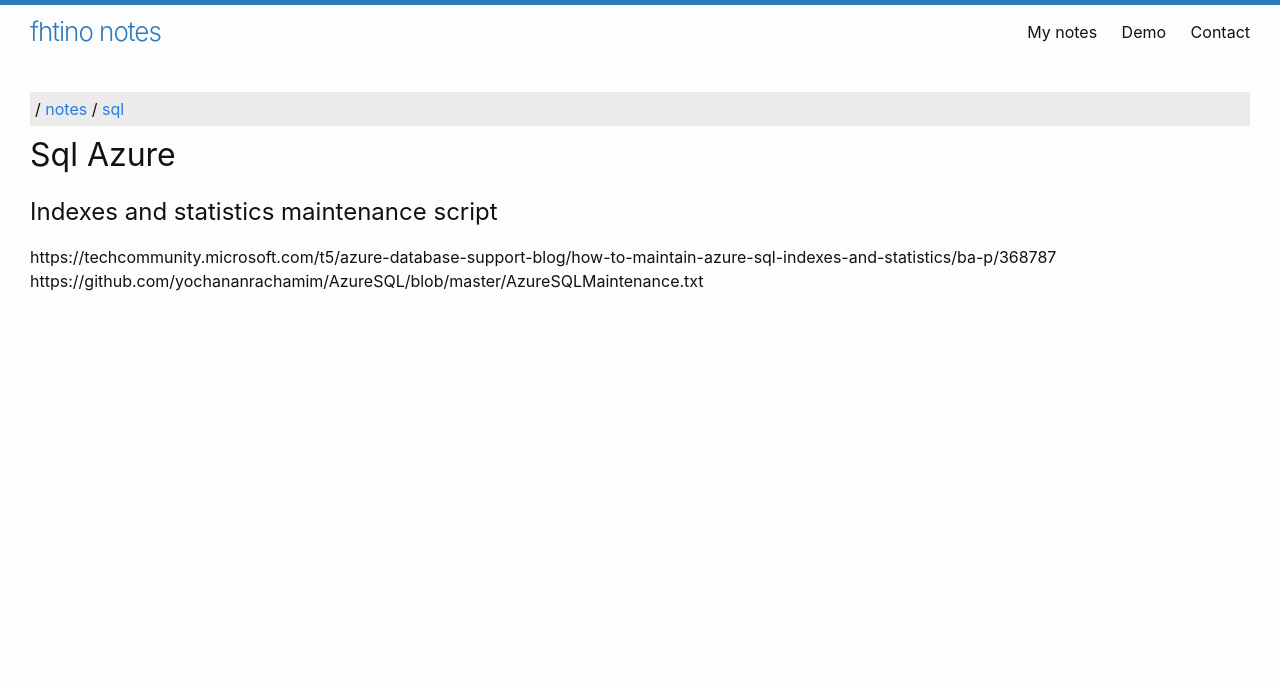
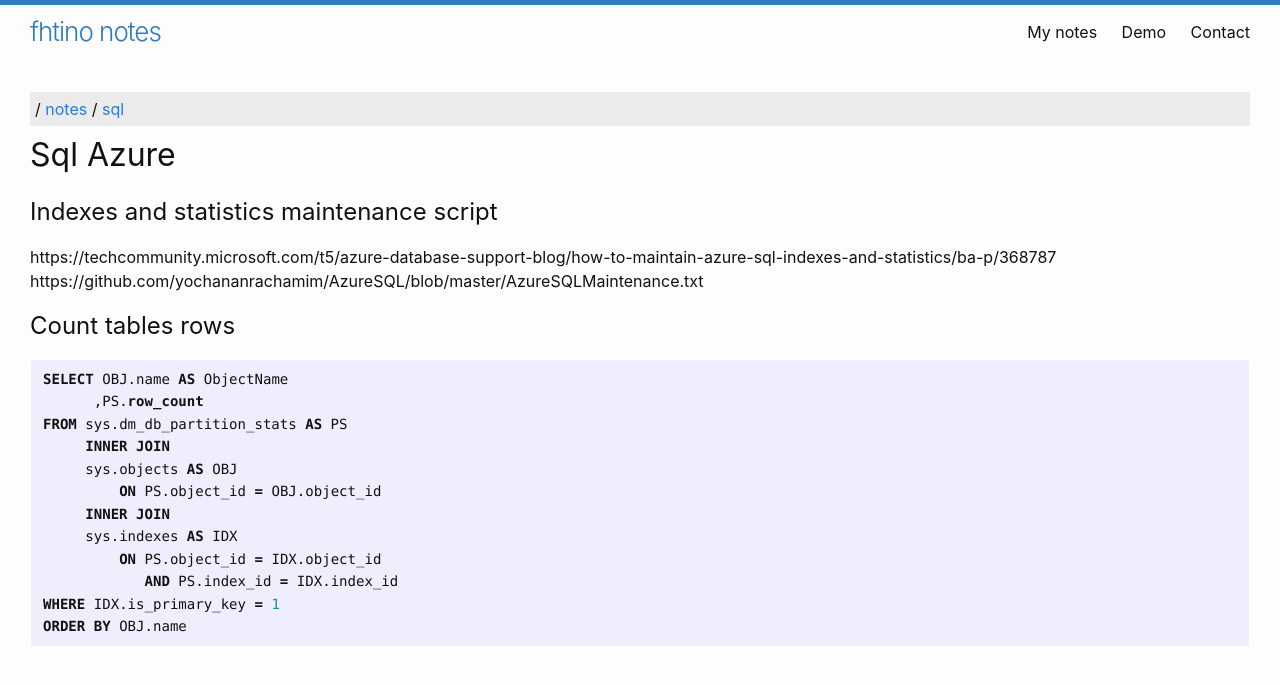
Before and after one commit to fhtino/fhtino.github.io, a Jekyll site: the page built from notes/sql/sqlazure.md, in a window 1280 px wide. Shown: the top 685 px of the page. Built offline with Jekyll 4.4.1, drawn with Linux system fonts in a browser that asks for light colours; our own code applies the rules of GitHub Pages for plain Markdown files.

Commit message:
Update sqlazure.md

````diff
--- a/notes/sql/sqlazure.md
+++ b/notes/sql/sqlazure.md
@@ -6,3 +6,20 @@ layout: notes
 
 https://techcommunity.microsoft.com/t5/azure-database-support-blog/how-to-maintain-azure-sql-indexes-and-statistics/ba-p/368787
 https://github.com/yochananrachamim/AzureSQL/blob/master/AzureSQLMaintenance.txt
+
+## Count tables rows
+
+```sql
+SELECT OBJ.name AS ObjectName
+      ,PS.row_count
+FROM sys.dm_db_partition_stats AS PS
+     INNER JOIN
+     sys.objects AS OBJ
+         ON PS.object_id = OBJ.object_id
+     INNER JOIN
+     sys.indexes AS IDX
+         ON PS.object_id = IDX.object_id
+            AND PS.index_id = IDX.index_id
+WHERE IDX.is_primary_key = 1
+ORDER BY OBJ.name
+```
````
